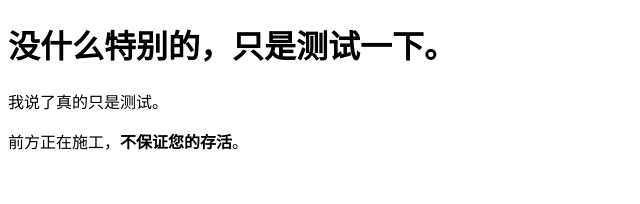
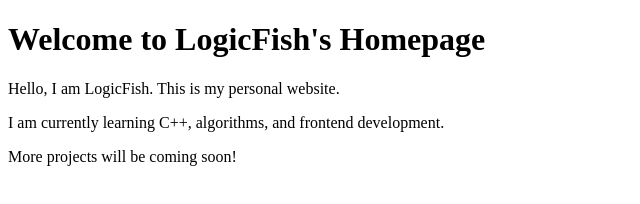
Before and after one commit to LogicFish-qwq/LogicFish, a plain HTML site: page index.html in a window 1280 px wide. Shown: the whole page, without its empty margins (0-640 px from the left). Drawn offline with Linux system fonts and the light colour scheme.

Commit message:
update homepage text

```diff
--- a/index.html
+++ b/index.html
@@ -1,12 +1,13 @@
 <!DOCTYPE html>
-<html lang = "zh-CN">
+<html lang="zh-CN">
 <head>
-    <meta charset = UTF-8>
-    <title>Hello Website!</title>
+    <meta charset="UTF-8">
+    <title>LogicFish</title>
 </head>
 <body>
-    <h1>没什么特别的，只是测试一下。</h1>
-    <p>我说了真的只是测试。</p>
-    <p>前方正在施工，<strong>不保证您的存活</strong>。</p>
+    <h1>Welcome to LogicFish's Homepage</h1>
+    <p>Hello, I am LogicFish. This is my personal website.</p>
+    <p>I am currently learning C++, algorithms, and frontend development.</p>
+    <p>More projects will be coming soon!</p>
 </body>
 </html>
```
